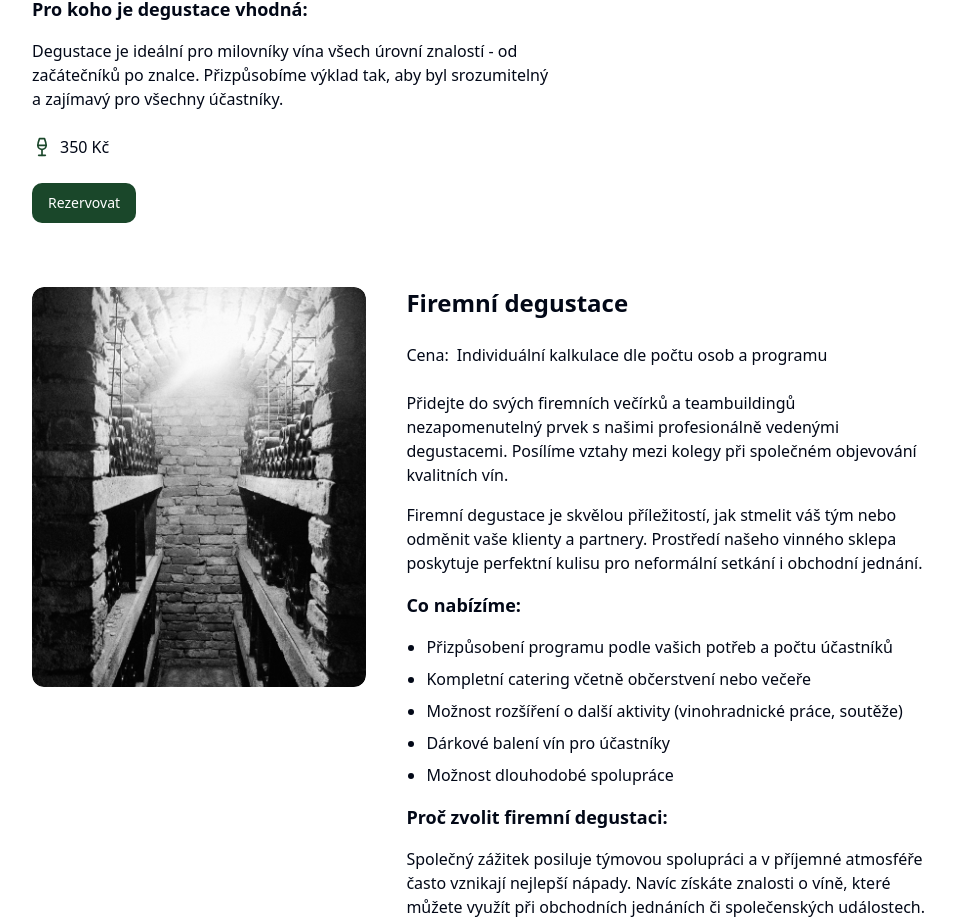
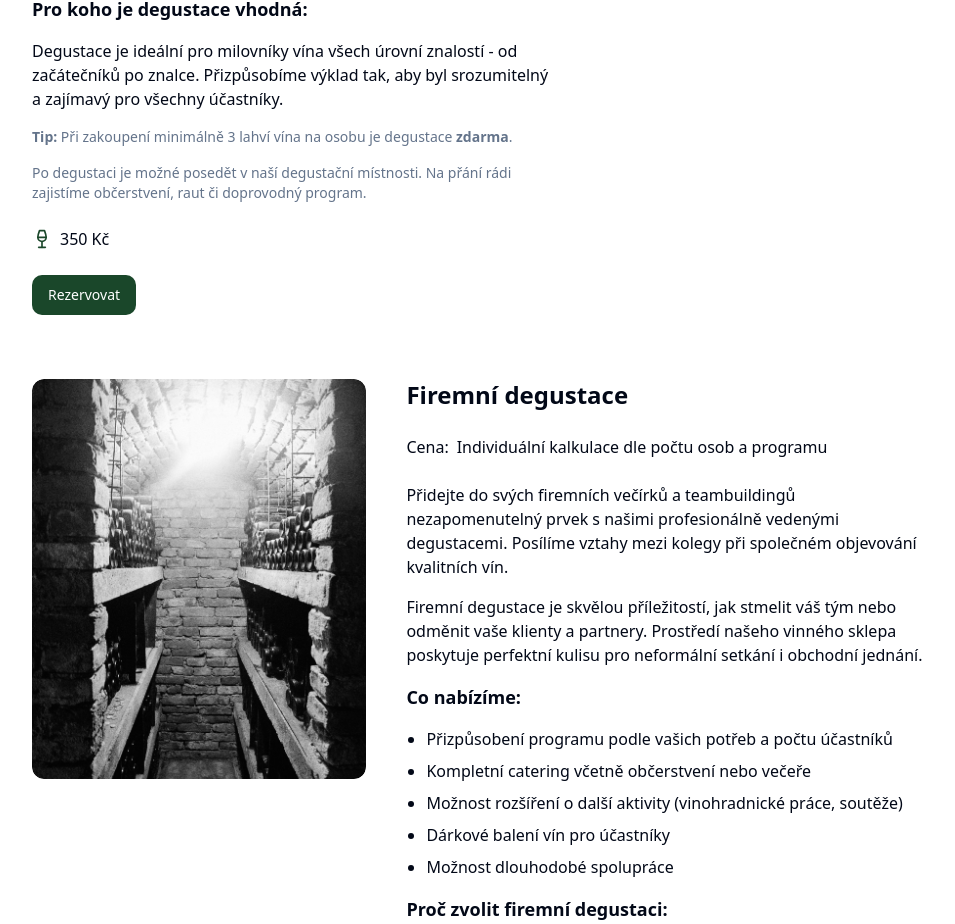
Before and after one commit to yung988/dva-smysly-winery, a Next.js app: page /degustace in a window 1280 px wide. Shown: the part 1137-2061 px from the top of the page, without its empty margins (160-1115 px from the left). Built offline with nearby package versions, Linux system fonts and the light colour scheme.

Commit message:
docs: přidání poznámek k řízené degustaci

```diff
--- a/app/degustace/page.tsx
+++ b/app/degustace/page.tsx
@@ -61,6 +61,16 @@ export default function DegustacePage() {
                     <h4 className="font-bold text-lg">Pro koho je degustace vhodná:</h4>
                     <p>
                       Degustace je ideální pro milovníky vína všech úrovní znalostí - od začátečníků po znalce. Přizpůsobíme výklad tak, aby byl srozumitelný a zajímavý pro všechny účastníky.
+                    </p>
+
+                    {/* Poznámka 1: Degustace zdarma */}
+                    <p className="text-sm text-muted-foreground mt-4">
+                      <strong>Tip:</strong> Při zakoupení minimálně 3 lahví vína na osobu je degustace <strong>zdarma</strong>.
+                    </p>
+
+                    {/* Poznámka 2: Posezení a raut */}
+                    <p className="text-sm text-muted-foreground mt-2">
+                      Po degustaci je možné posedět v naší degustační místnosti. Na přání rádi zajistíme občerstvení, raut či doprovodný program.
                     </p>
                   </div>
 
```
